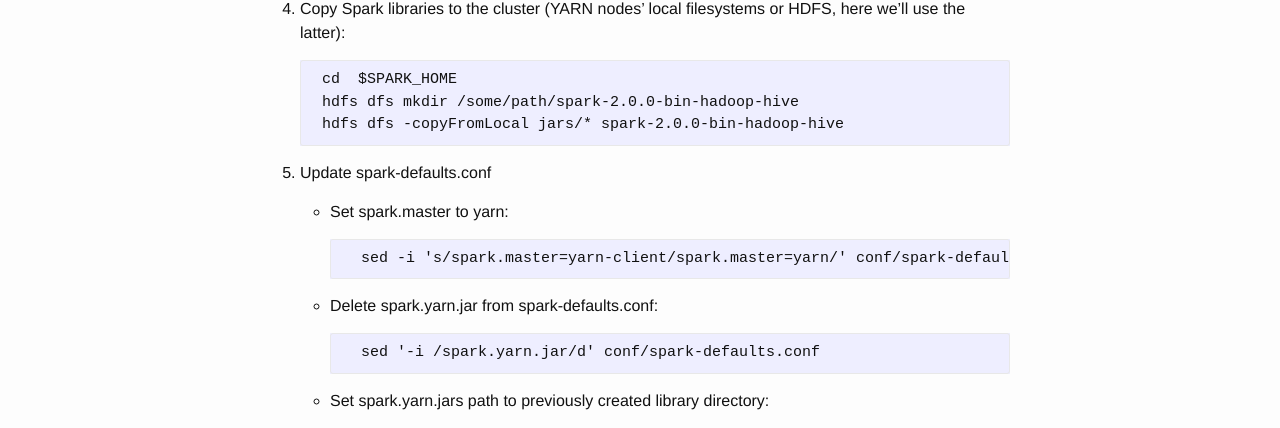
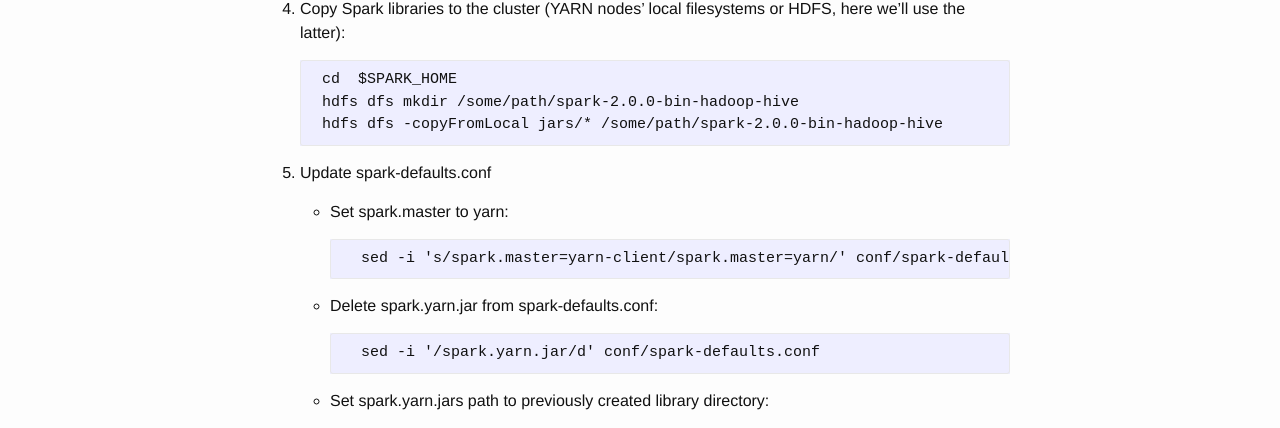
Before and after one commit to akkomar/akkomar.github.io, a Jekyll site: the page built from _posts/2016-08-29-spark-2-0-on-cdh.markdown, in a window 1280 px wide. Shown: the part 767-1195 px from the top of the page. Built offline with Jekyll 4.4.1, drawn with Linux system fonts in a browser that asks for light colours; comment, search, counter and statistics services are not loaded; some of the changed text lies outside the part shown.

Commit message:
Fix Spark 2.0 note

```diff
--- a/_posts/2016-08-29-spark-2-0-on-cdh.markdown
+++ b/_posts/2016-08-29-spark-2-0-on-cdh.markdown
@@ -30,7 +30,7 @@ Here's a list of steps we need to execute to manually set up Spark distribution
 
         cd  $SPARK_HOME
         hdfs dfs mkdir /some/path/spark-2.0.0-bin-hadoop-hive
-        hdfs dfs -copyFromLocal jars/* spark-2.0.0-bin-hadoop-hive
+        hdfs dfs -copyFromLocal jars/* /some/path/spark-2.0.0-bin-hadoop-hive
 
 1. Update spark-defaults.conf
 
@@ -40,7 +40,7 @@ Here's a list of steps we need to execute to manually set up Spark distribution
 
     * Delete spark.yarn.jar from spark-defaults.conf:
 
-            sed '-i /spark.yarn.jar/d' conf/spark-defaults.conf
+            sed -i '/spark.yarn.jar/d' conf/spark-defaults.conf
 
     * Set spark.yarn.jars path to previously created library directory:
 
```
Also changed, not shown: other parts of _posts/2016-08-29-spark-2-0-on-cdh.markdown (+1 -1 lines).
